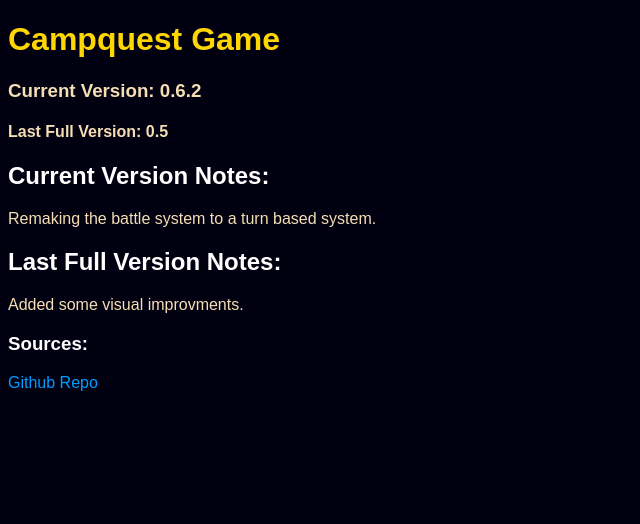
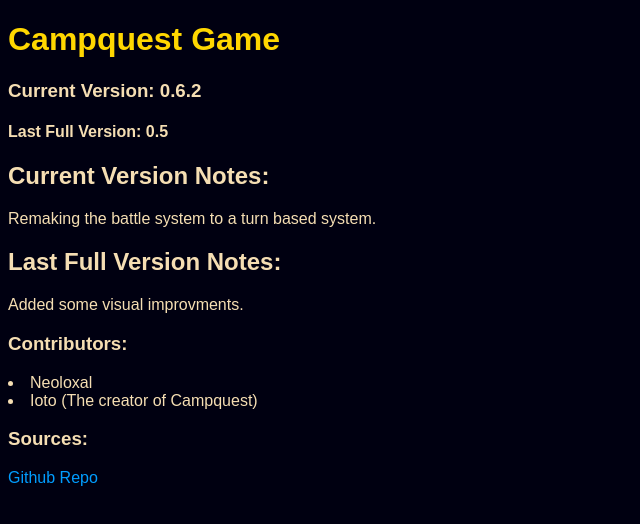
Before and after one commit to Neoloxal/neoloxal.github.io, a plain HTML site: page index.html in a window 1280 px wide. Shown: the whole page, without its empty margins (0-640 px from the left). Drawn offline with Linux system fonts and the light colour scheme.

Commit message:
Update index.html

```diff
--- a/index.html
+++ b/index.html
@@ -11,13 +11,17 @@
         <h4>Last Full Version: 0.5</h3>
     </head>
     <body>
-        <h2 class="notesTitle">Current Version Notes:</h2>
-        <p>Remaking the battle system to a turn based system.</p>
+        <h2 class="header">Current Version Notes:</h2>
+            <p>Remaking the battle system to a turn based system.</p>
 
-        <h2 class="notesTitle">Last Full Version Notes:</h2>
-        <p>Added some visual improvments.</p>
+        <h2 class="header">Last Full Version Notes:</h2>
+            <p>Added some visual improvments.</p>
 
-        <h3 class="sources">Sources:</h3>
-        <a href="https://github.com/Neoloxal/CAMPQUESTGameYay/tree/main" class="link">Github Repo</a>
+        <h3 class="header">Contributors:</h3>
+            <li>Neoloxal</li>
+            <li>Ioto (The creator of Campquest)</li>
+
+        <h3 class="header">Sources:</h3>
+            <a href="https://github.com/Neoloxal/CAMPQUESTGameYay/tree/main" class="link">Github Repo</a>
     </body>
 </html>
```
